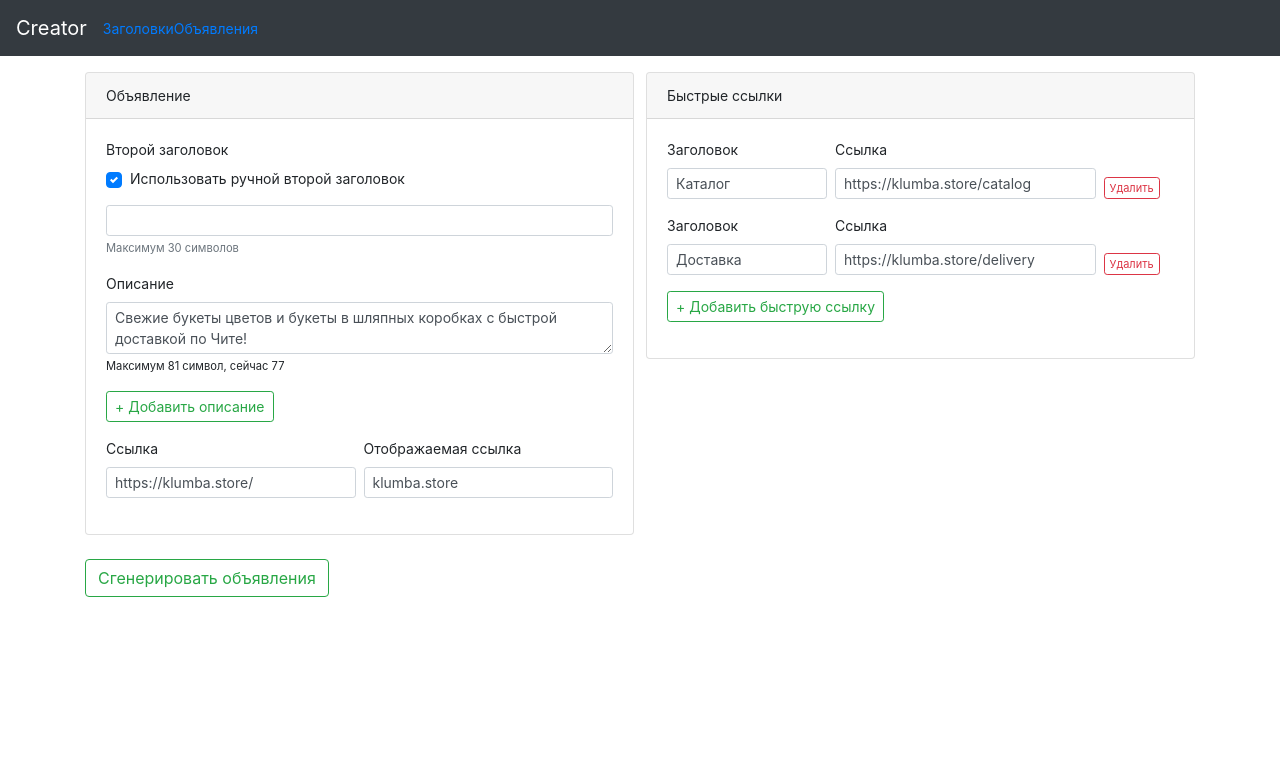
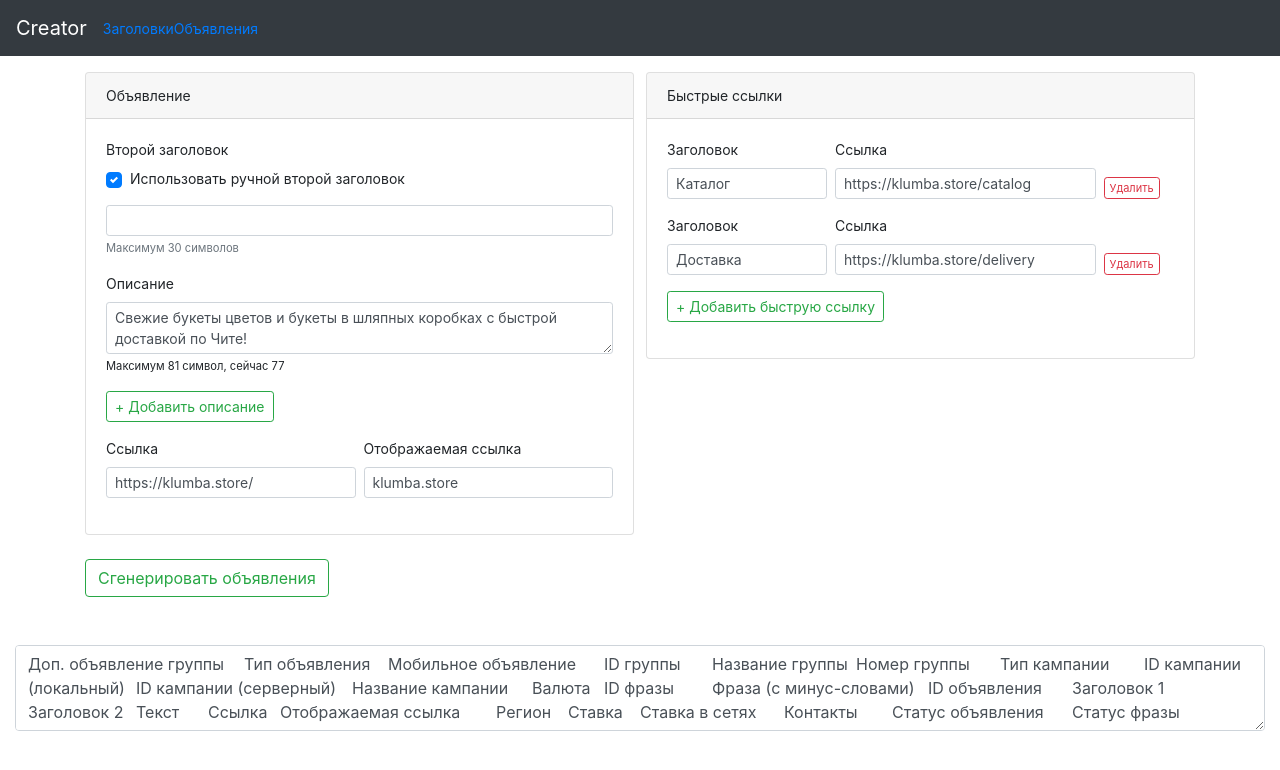
Before and after one commit to alexmasyukov/yandex-direct-ads-creator, a React (Create React App) app: page /ads-generator in a window 1280 px wide. Shown: the top 770 px of the page. Built offline with nearby package versions, Linux system fonts and the light colour scheme.

Commit message:
CSV generate and testing copy to clipboard

```diff
--- a/package.json
+++ b/package.json
@@ -7,6 +7,7 @@
     "normalizr": "^3.4.1",
     "react": "^16.9.0",
     "react-bootstrap": "^1.0.0-beta.12",
+    "react-copy-to-clipboard": "^5.0.1",
     "react-csv": "^1.1.1",
     "react-dom": "^16.9.0",
     "react-redux": "^7.1.1",
--- a/src/components/Menu/MenuNavbar.js
+++ b/src/components/Menu/MenuNavbar.js
@@ -1,7 +1,7 @@
 import React from 'react';
 import { Navbar, Nav } from 'react-bootstrap'
 import { Link } from "react-router-dom";
-import { links } from "consts/menu";
+import { links } from "constants/menu";
 
 const MenuNavbar = () => {
   return (
--- /dev/null
+++ b/src/constants/companyTableTitles.js
@@ -0,0 +1,49 @@
+export const companyTableTitles = [
+  'Доп. объявление группы',
+  'Тип объявления',
+  'Мобильное объявление',
+  'ID группы',
+  'Название группы',
+  'Номер группы',
+  'Тип кампании',
+  'ID кампании (локальный)',
+  'ID кампании (серверный)',
+  'Название кампании',
+  'Валюта',
+  'ID фразы',
+  'Фраза (с минус-словами)',
+  'ID объявления',
+  'Заголовок 1',
+  'Заголовок 2',
+  'Текст',
+  'Ссылка',
+  'Отображаемая ссылка',
+  'Регион',
+  'Ставка',
+  'Ставка в сетях',
+  'Контакты',
+  'Статус объявления',
+  'Статус фразы',
+  'Заголовки быстрых ссылок',
+  'Описания быстрых ссылок',
+  'Адреса быстрых ссылок',
+  'Параметр 1',
+  'Параметр 2',
+  'Метки',
+  'Изображение',
+  'Креатив',
+  'Статус модерации креатива',
+  'Уточнения',
+  'Минус-фразы на группу',
+  'Минус-фразы на кампанию',
+  'Возрастные ограничения',
+  'Ссылка на приложение в магазине',
+  'Тип устройства',
+  'Тип связи',
+  'Версия ОС',
+  'Трекинговая ссылка',
+  'Иконка',
+  'Рейтинг',
+  'Количество оценок',
+  'Цена'
+]
--- /dev/null
+++ b/src/constants/exampleKeywords.js
@@ -0,0 +1,3 @@
+export const exampleKeywords = [
+
+]
--- a/src/pages/AdsGenerator.js
+++ b/src/pages/AdsGenerator.js
@@ -1,8 +1,8 @@
 import React, { Component } from 'react'
 import { Container, Form, Button, Card, Row, Col } from "react-bootstrap"
-import AdDescription from "components/adsSettingsForm/AdDescription";
-import AdFastLink from "components/adsSettingsForm/AdFastLink";
-
+import AdDescription from "components/adsSettingsForm/AdDescription"
+import AdFastLink from "components/adsSettingsForm/AdFastLink"
+import { companyTableTitles } from "constants/companyTableTitles"
 
 // import { CSVLink, CSVDownload } from "react-csv";
 //
@@ -42,7 +42,8 @@ class AdsGenerator extends Component {
         description: '',
         url: 'https://klumba.store/delivery'
       }
-    ]
+    ],
+    csv: ''
   }
 
   handleSecondTitleChange = () => {
@@ -107,11 +108,40 @@ class AdsGenerator extends Component {
     }))
   }
 
+  handleCreateAds = () => {
+
+  }
+
+
+  componentDidMount() {
+    const data = []
+    data.push(companyTableTitles)
+    data.push([
+      1, 2, 3, 4
+    ])
+    data.push([
+      1, 2, 3, 4
+    ])
+
+    const renderRow = (row) => row.join('\t') + `\r`
+
+    let csv = ''
+    data.forEach(row => {
+      csv += renderRow(row)
+    })
+
+    // const a = data.map(row => console.log(renderRow(row)))
+    this.setState({
+      csv: csv
+    })
+  }
+
 
   render() {
     const { secondTitle, descriptions, linkUrl, linkVisible, fastLinks } = this.state
 
     return (
+      <>
         <Container>
           {/*fluid={true}*/}
           {/*<h5 className="pt-3 pb-0">*/}
@@ -241,12 +271,25 @@ class AdsGenerator extends Component {
 
           <Row className="pt-4">
             <Col>
-            <Button variant="outline-success">Сгенерировать объявления</Button>
+              <Button variant="outline-success" onClick={this.handleCreateAds}>Сгенерировать объявления</Button>
             </Col>
           </Row>
 
 
         </Container>
+        <Container fluid={true} className="pt-5">
+          <Form.Control
+            as="textarea"
+            rows="3"
+            onChange={(e) => e.preventDefault()}
+            onClick={(e) => {
+              e.target.select()
+              document.execCommand("copy")
+            }}
+            value={this.state.csv}
+          />
+        </Container>
+      </>
     )
   }
 }
```
Also changed, not shown: one.csv (added), src/constants/menu.js (renamed from src/consts/menu.js), two.csv (added), 1 other file (tests, documents, lock files or other folders). Lines whose indentation alone changed are shown as unchanged.
